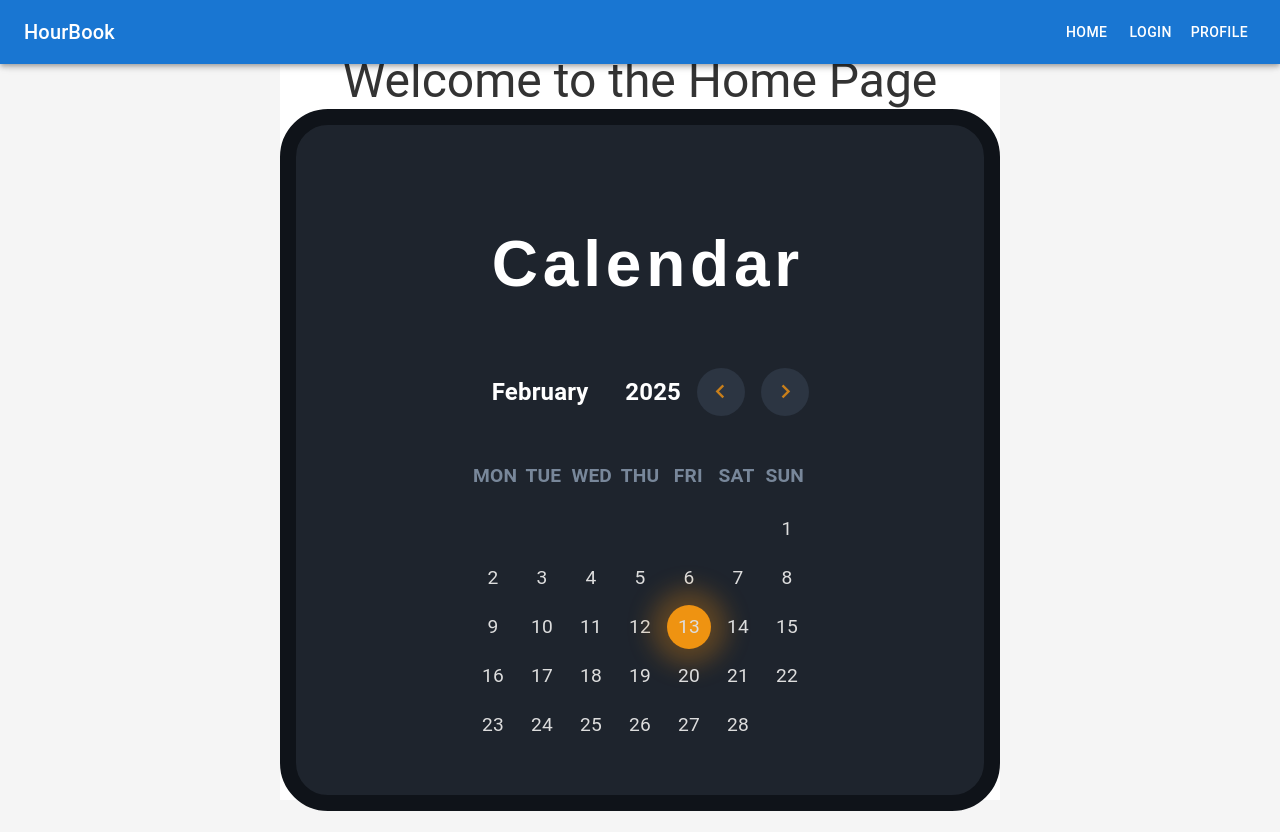
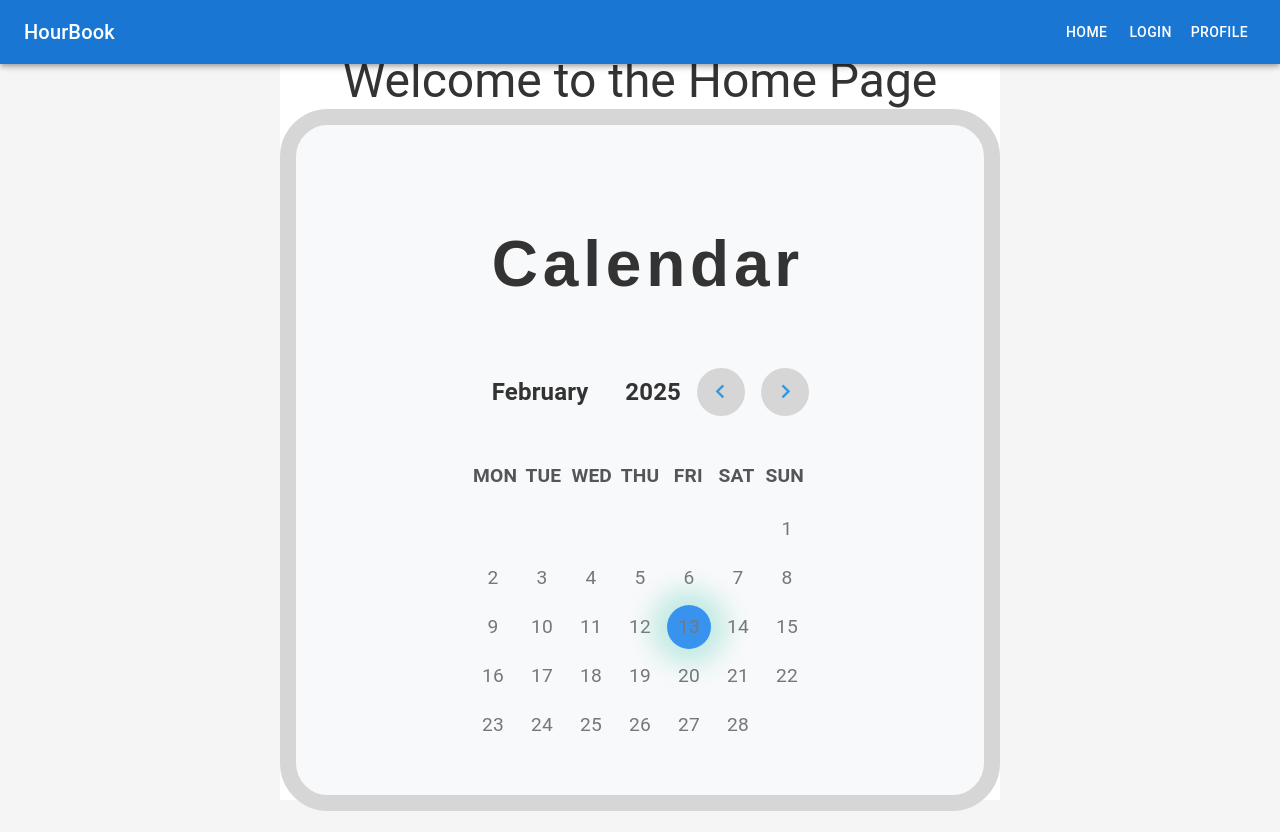
Before and after one commit to kvilho/nowhitespaces, a React (Vite) app in the folder frontend/: page / in a window 1280 px wide. Built offline with nearby package versions, Linux system fonts and the light colour scheme.

Commit message:
light colours for calendar

```diff
--- a/frontend/src/styles/calendar.css
+++ b/frontend/src/styles/calendar.css
@@ -3,10 +3,10 @@
     width: 90%;
     height: auto; /* Allow height to adjust dynamically */
     min-width: 90vmin;
-    background-color: #1e242d;
+    background-color: #F8F9FA; /* Soft white */
     padding: 3rem;
     border-radius: 3rem;
-    border: 1rem solid #0f1319;
+    border: 1rem solid #D6D6D6; /* Light gray border */
     display: flex;
     flex-direction: column; /* Stack calendar & entries below */
     align-items: center;
@@ -19,7 +19,7 @@
 .heading {
     font-family: 'Bebas Neue', sans-serif;
     font-size: clamp(4rem, 3.8cqi, 7rem);
-    color: #fff;
+    color: #333333; /* Dark gray */
     letter-spacing: 0.3rem;
     padding-left: 1.3rem;
 }
@@ -34,7 +34,7 @@
 
 .navigate-date h2 {
     font-size: clamp(1.5rem, 1.5cqi, 2.5rem);
-    color: #fff;
+    color: #333333;
     padding-left: 1.3rem;
 }
 
@@ -47,14 +47,19 @@
 .buttons i {
     width: 3rem;
     height: 3rem;
-    background-color: #2c3542;
+    background-color: #D6D6D6;
     border-radius: 50%;
     display: flex;
     justify-content: center;
     align-items: center;
     font-size: 1.8rem;
-    color: #c97f1a;
+    color: #3498db; /* Soft blue */
     cursor: pointer;
+    transition: background 0.3s ease;
+}
+
+.buttons i:hover {
+    background-color: #B0BEC5; /* Slightly darker on hover */
 }
 
 /* WEEKDAYS ROW */
@@ -69,7 +74,7 @@
     font-size: 1.2rem;
     font-weight: bold;
     text-transform: uppercase;
-    color: #78879a;
+    color: #555555; /* Medium gray */
     flex: 1;
     text-align: center;
 }
@@ -88,16 +93,22 @@
     display: flex;
     justify-content: center;
     align-items: center;
-    color: #ddd;
+    color: #777777; /* Dark gray */
     cursor: pointer;
     border-radius: 50%;
     transition: background 0.3s ease;
 }
 
+.days span:hover {
+    background-color: #29b4be; /* Subtle hover effect */
+}
+
+/* HIGHLIGHT CURRENT DAY */
 .current-day {
-    background-color: #ef9311;
+    background-color: #3893ee; /* Muted blue-green */
     border-radius: 50%;
-    box-shadow: 0 0 1.5rem 1rem rgba(239, 144, 17, 0.3);
+    box-shadow: 0 0 1.5rem 1rem rgba(72, 201, 176, 0.3);
+    color: #fff;
 }
 
 /* --- ENTRY POPUP STYLING --- */
@@ -106,11 +117,11 @@
     top: 50%;
     left: 50%;
     transform: translate(-50%, -50%);
-    background-color: #161b22;
-    width: 380px;
+    background-color: #FFFFFF; /* White */
+    width: 400px;
     padding: 25px;
     border-radius: 12px;
-    box-shadow: 0 1rem 3rem rgba(0, 0, 0, 0.2);
+    box-shadow: 0 1rem 3rem rgba(0, 0, 0, 0.1);
     display: flex;
     flex-direction: column;
     align-items: center;
@@ -120,7 +131,7 @@
 /* ENTRY POPUP TITLE */
 .entry-popup h2 {
     font-size: 22px;
-    color: #fff;
+    color: #333333;
     margin-bottom: 15px;
 }
 
@@ -134,14 +145,14 @@
 
 .time-input label {
     font-size: 14px;
-    color: #ddd;
+    color: #555555;
     margin-bottom: 5px;
 }
 
 .time-input input {
-    background-color: #2a2d36;
-    border: 1px solid #444;
-    color: #fff;
+    background-color: #FFFFFF;
+    border: 1px solid #CCCCCC;
+    color: #333333;
     padding: 8px;
     font-size: 16px;
     border-radius: 6px;
@@ -153,39 +164,30 @@
     width: 100%;
     min-height: 60px;
     resize: none;
-    background-color: #0f1319;
-    border: 1px solid #444;
+    background-color: #FFFFFF;
+    border: 1px solid #CCCCCC;
     padding: 10px;
     border-radius: 6px;
-    color: #ddd;
+    color: #333333;
     font-size: 14px;
 }
 
-.entry-popup textarea:focus {
-    border: 0.1rem solid #00a3ff;
-}
-
-.entry-popup textarea:focus::placeholder {
-    color: transparent;
-}
-
-/* POPUP BUTTONS */
+/* POPUP BUTTON */
 .entry-popup-btn {
     width: 100%;
-    background-color: #ef9311;
+    background-color: #3498db; /* Soft blue */
     color: #fff;
     font-size: 18px;
     padding: 10px;
     border: none;
     border-radius: 8px;
-    box-shadow: 0 0 1.5rem 1rem rgba(239, 144, 17, 0.2);
     cursor: pointer;
     margin-top: 15px;
     transition: 0.3s ease;
 }
 
 .entry-popup-btn:hover {
-    background-color: #ffac3e;
+    background-color: #2980b9; /* Darker on hover */
 }
 
 .close-entry-popup {
@@ -194,7 +196,7 @@
     right: 15px;
     background: none;
     border: none;
-    color: #fff;
+    color: #777777;
     font-size: 20px;
     cursor: pointer;
 }
@@ -204,15 +206,15 @@
     display: flex;
     flex-direction: column; /* Stack entries vertically */
     width: 100%;
-    max-width: 400px;
+    max-width: 450px;
     margin-top: 20px;
     gap: 10px;
 }
 
 /* INDIVIDUAL ENTRY */
 .entry {
-    background-color: #007bff;
-    color: #fff;
+    background-color: #E3F2FD; /* Light blue */
+    color: #333333;
     padding: 15px;
     border-radius: 8px;
     display: flex;
@@ -220,6 +222,7 @@
     width: 100%;
     text-align: left;
     gap: 5px;
+    border: 1px solid #B0BEC5; /* Light border */
 }
 
 /* ENTRY DATE & TIME */
@@ -233,7 +236,7 @@
 
 .entry-date {
     font-size: clamp(1rem, 1cqi, 1.2rem);
-    color: #ddd;
+    color: #555555;
 }
 
 /* TIME DISPLAY */
@@ -245,7 +248,7 @@
 /* ENTRY DESCRIPTION */
 .entry-text {
     font-size: 14px;
-    background: rgba(255, 255, 255, 0.1);
+    background: #E8F5E9; /* Light green */
     padding: 10px;
     border-radius: 6px;
     margin-top: 5px;
@@ -267,7 +270,7 @@
 
 .entry-buttons i:hover {
     transform: scale(1.2);
-    color: #ff4747;
+    color: #E74C3C; /* Red */
 }
 
 /* RESPONSIVENESS */
```
